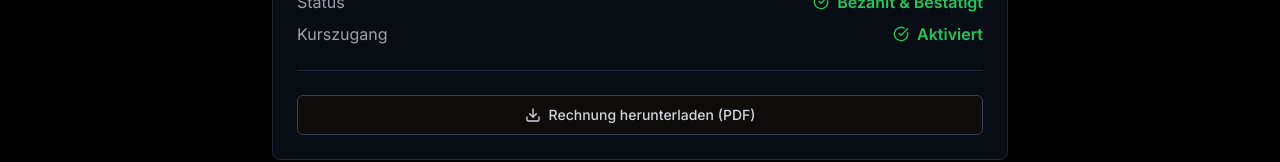
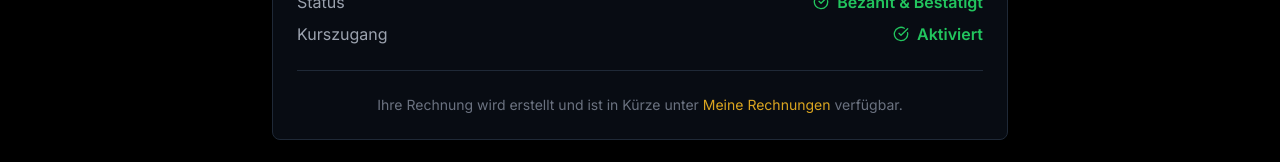
Before and after one commit to hypexcloud/university-ecom, a Next.js app: page /checkout/success in a window 1280 px wide. Shown: the part 451-613 px from the top of the page. Built offline with nearby package versions, Linux system fonts and the light colour scheme; no server answers; a web font is replaced by a local one.

Commit message:
fix: wire invoice download button on checkout success page
Shows a direct download link when the PDF is ready, or a fallback
message pointing to the invoices page when it's still generating.

```diff
--- a/src/app/(marketing)/checkout/success/page.tsx
+++ b/src/app/(marketing)/checkout/success/page.tsx
@@ -20,6 +20,7 @@ interface OrderInfo {
   tempPassword?: string
   customerEmail: string
   customerName: string
+  invoicePdfUrl?: string
 }
 
 export default function CheckoutSuccessPage() {
@@ -98,6 +99,7 @@ function CheckoutSuccessContent() {
         tempPassword: credentials.tempPassword,
         customerEmail: credentials.email ?? '',
         customerName: '',
+        invoicePdfUrl: data.invoice?.pdfUrl || undefined,
       })
       setLoading(false)
     } catch {
@@ -253,10 +255,18 @@ function CheckoutSuccessContent() {
             </div>
 
             <div className="mt-6 pt-6 border-t border-prestige-gray-800">
-              <Button variant="outline" className="w-full border-prestige-gray-700 text-prestige-gray-300 hover:bg-prestige-gray-800 hover:text-white">
-                <Download className="h-4 w-4 mr-2" />
-                Rechnung herunterladen (PDF)
-              </Button>
+              {orderInfo.invoicePdfUrl ? (
+                <Button asChild variant="outline" className="w-full border-prestige-gray-700 text-prestige-gray-300 hover:bg-prestige-gray-800 hover:text-white">
+                  <a href={orderInfo.invoicePdfUrl} target="_blank" rel="noopener noreferrer">
+                    <Download className="h-4 w-4 mr-2" />
+                    Rechnung herunterladen (PDF)
+                  </a>
+                </Button>
+              ) : (
+                <p className="text-sm text-center text-prestige-gray-500">
+                  Ihre Rechnung wird erstellt und ist in Kürze unter <a href="/student/profil/rechnungen" className="text-prestige-gold-500 hover:underline">Meine Rechnungen</a> verfügbar.
+                </p>
+              )}
             </div>
           </CardContent>
         </Card>
```
